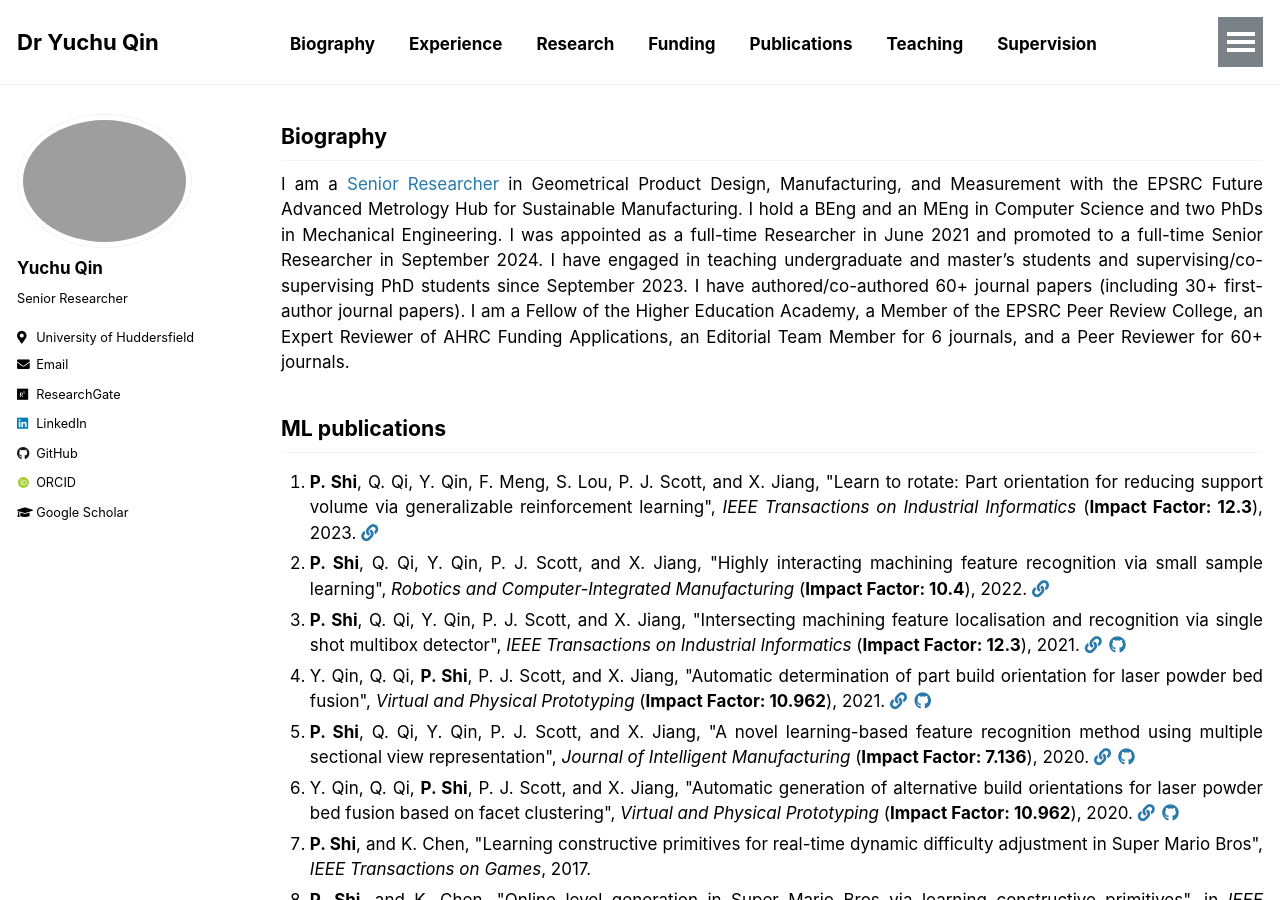
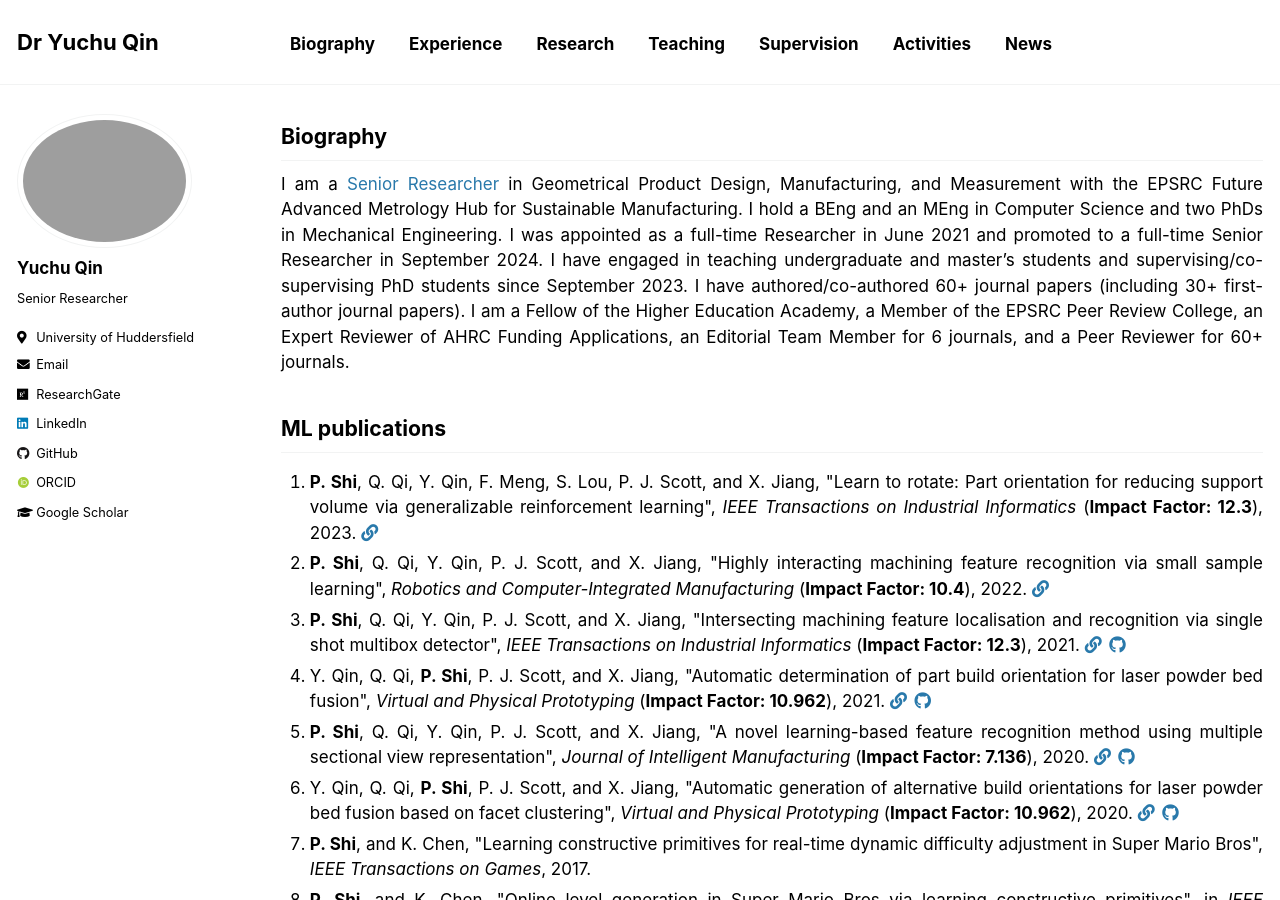
Before and after one commit to yuchu-qin/yuchu-qin.github.io, a Jekyll site: the page built from _pages/index.md, in a window 1280 px wide and 900 px high. Built offline with Jekyll 4.4.1, drawn with Linux system fonts in a browser that asks for light colours; some web fonts are replaced; our own code applies the rules of GitHub Pages for plain Markdown files.

Commit message:
Update navigation.yml

```diff
--- a/_data/navigation.yml
+++ b/_data/navigation.yml
@@ -10,12 +10,6 @@ main:
   - title: "Research"
     url: /index.html#research
 
-  - title: "Funding"
-    url: /index.html#funding
-
-  - title: "Publications"
-    url: /index.html#publications
-
   - title: "Teaching"
     url: /index.html#teaching
 
```
